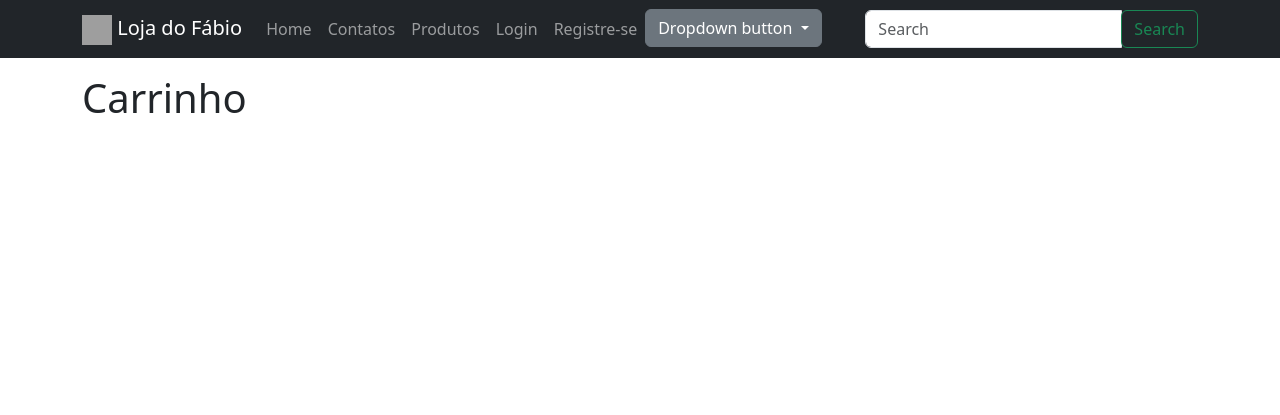
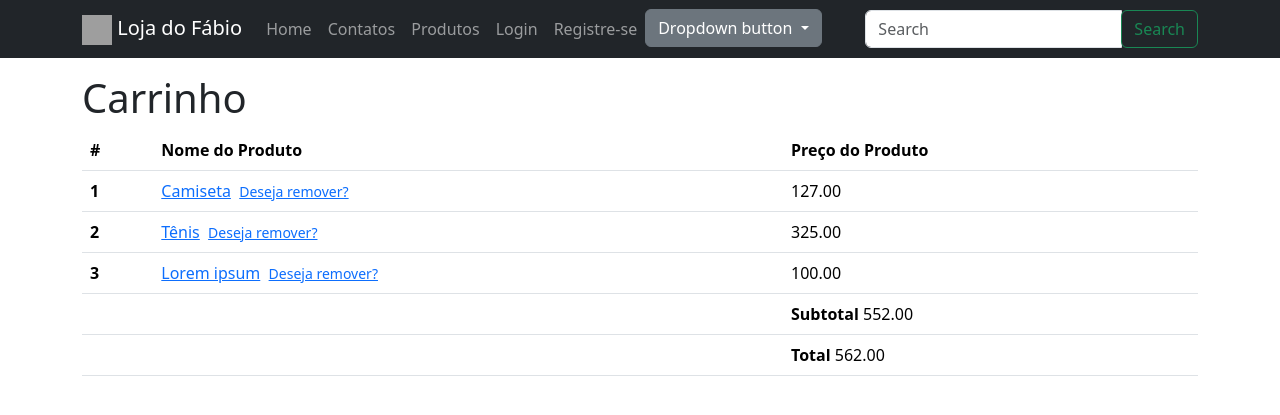
Before and after one commit to Fabio-R-Moraes/django_ecommerce, a Django app: template carts/templates/carts/home.html in a window 1280 px wide. Shown: the top 415 px of the page. Run offline with Django 5.2, Linux system fonts and the light colour scheme; the template is opened without the code that fills it: values named after a table or form of the project are taken from there, others are empty; data comes from the database, SQL or seed files in the repository; some libraries are stand-ins or nearby versions; grey boxes are pictures that could not be loaded.

Commit message:
Mostrando itens do carrinho

```diff
--- a/carts/templates/carts/home.html
+++ b/carts/templates/carts/home.html
@@ -2,4 +2,34 @@
 
 {% block content %}
     <h1>Carrinho</h1>
+    {% if cart.products.exists %}
+        <table class="table">
+            <thead>
+                <tr>
+                    <th>#</th>
+                    <th>Nome do Produto</th>
+                    <th>Preço do Produto</th>
+                </tr>
+            </thead>
+            <tbody>
+                {% for product in cart.products.all %}
+                    <tr>
+                        <th scope="row">{{ forloop.counter }}</th>
+                        <td><a href="{{ product.get_absolute_url }}">{{ product.title }}</a>&nbsp;&nbsp;<small><a href="#">Deseja remover?</a></small></td>
+                        <td>{{ product.price }}</td>
+                    </tr>
+                {% endfor %}
+                <tr>
+                    <td colspan="2"></td>
+                    <td><b>Subtotal</b> {{ cart.subtotal }}</td>
+                </tr>
+                <tr>
+                    <td colspan="2"></td>
+                    <td><b>Total</b> {{ cart.total }}</td>
+                </tr>
+            </tbody>
+        </table>
+    {% else %}
+        <p class="lead">Carrinho vazio</p>
+    {% endif %}
 {% endblock %}
--- a/carts/views.py
+++ b/carts/views.py
@@ -5,7 +5,7 @@ from products.models import Products
 def cart_home(request):
     cart_obj, new_obj = Cart.objects.new_or_get(request)
 
-    return render(request, "carts/home.html", {})
+    return render(request, "carts/home.html", {"cart": cart_obj})
 
 def cart_update(request):
     print(request.POST)
```
Also changed, not shown: db.sqlite3.
